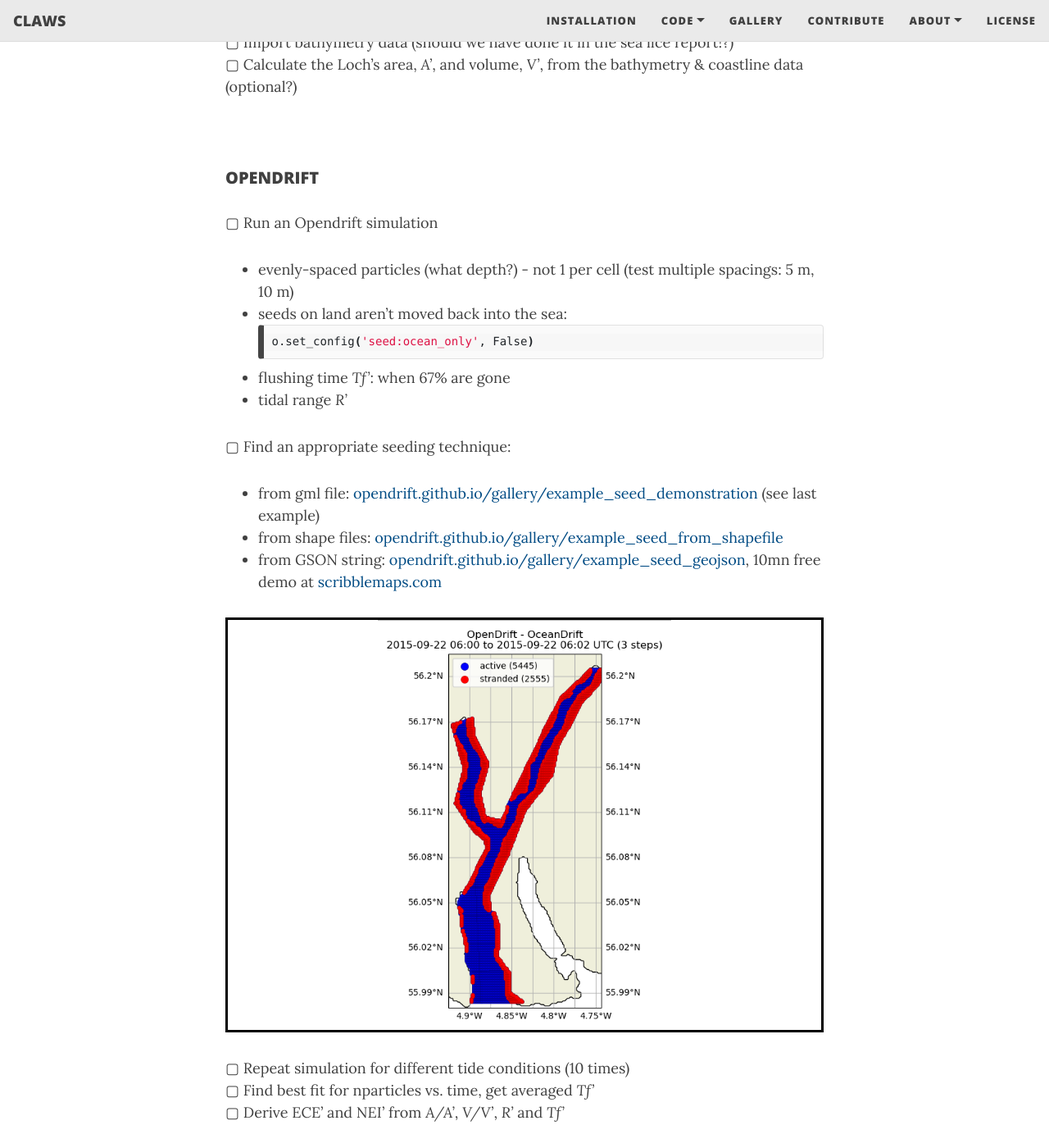
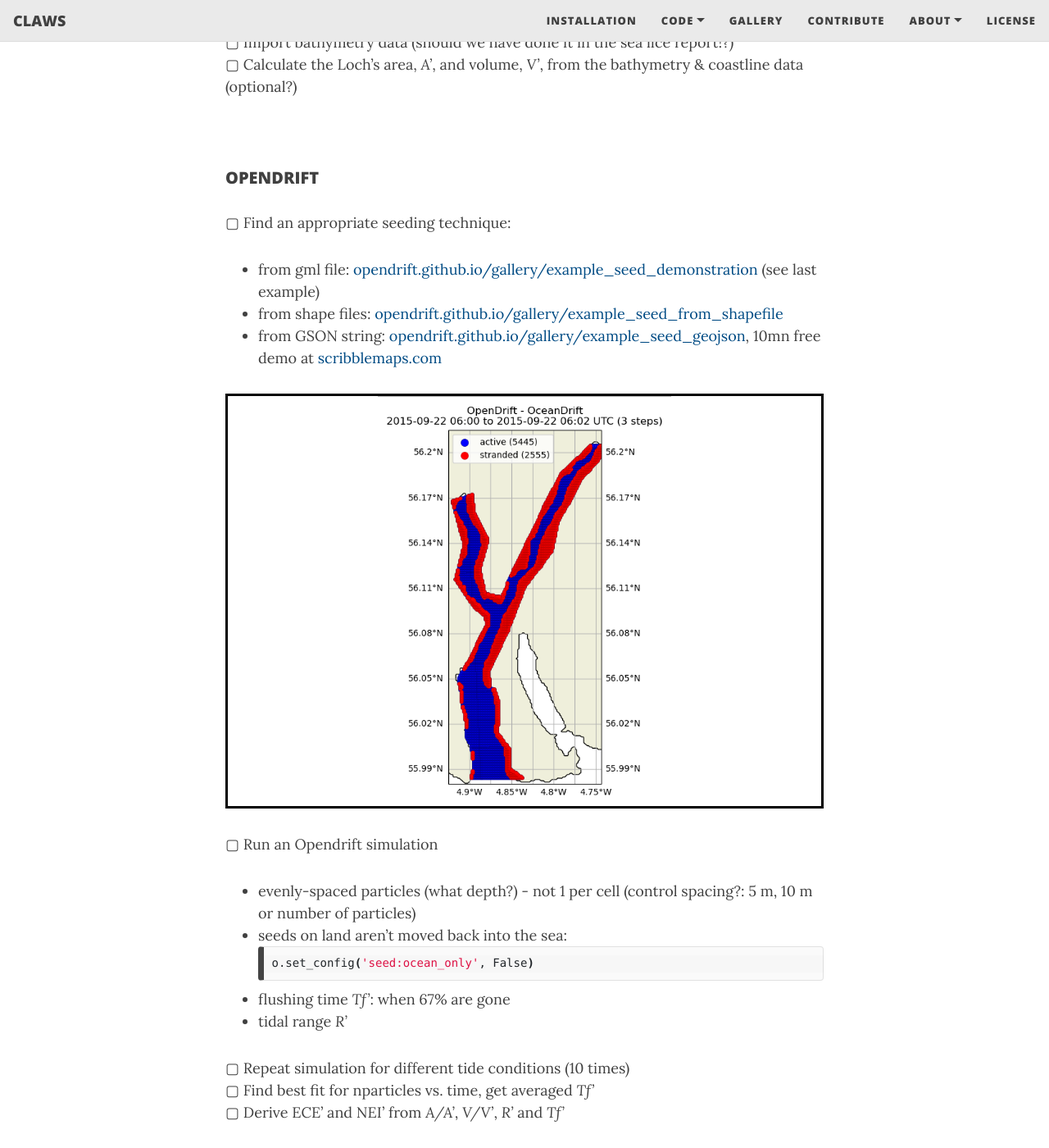
Before and after one commit to claws-scot/claws-scot.github.io, a Jekyll site: the page built from meeting-220613-N.md, in a window 1280 px wide and 1400 px high, scrolled down 3201 px. Shown: the whole window at 82% size. Built offline with Jekyll 4.4.1, drawn with Linux system fonts in a browser that asks for light colours; nearby versions of some CDN libraries.

Commit message:
Editing web pages

````diff
--- a/meeting-220613-N.md
+++ b/meeting-220613-N.md
@@ -93,8 +93,17 @@ Reference: <a href="http://marine.gov.scot/taxonomy/term/17/">http://marine.gov.
 
 &nbsp;
 <h5>OPENDRIFT</h5>
+&#9634; Find an appropriate seeding technique:
+  - from gml file: <a href="https://opendrift.github.io/gallery/example_seed_demonstration.html">opendrift.github.io/gallery/example_seed_demonstration</a> (see last example)
+  - from shape files: <a href="https://opendrift.github.io/gallery/example_seed_from_shapefile.html">opendrift.github.io/gallery/example_seed_from_shapefile</a>
+  - from GSON string: <a href="https://opendrift.github.io/gallery/example_seed_geojson.html">opendrift.github.io/gallery/example_seed_geojson</a>, 10mn free demo at <a href="www.scribblemaps.com"> scribblemaps.com</a>
+
+<p align="center" style="border-style:solid; border:2; border-color:black">
+  <img src="/docs/meeting/better-seeding.png" style="height:500px">
+</p>
+
 &#9634; Run an Opendrift simulation
-  * evenly-spaced particles (what depth?) - not 1 per cell (test multiple spacings: 5 m, 10 m)
+  * evenly-spaced particles (what depth?) - not 1 per cell (control spacing?: 5 m, 10 m or number of particles)
   * seeds on land aren't moved back into the sea:
     ```sh
     o.set_config('seed:ocean_only', False)
@@ -105,15 +114,6 @@ Reference: <a href="http://marine.gov.scot/taxonomy/term/17/">http://marine.gov.
   * flushing time _Tf'_: when 67% are gone
   * tidal range _R'_
 
-&#9634; Find an appropriate seeding technique:
-  - from gml file: <a href="https://opendrift.github.io/gallery/example_seed_demonstration.html">opendrift.github.io/gallery/example_seed_demonstration</a> (see last example)
-  - from shape files: <a href="https://opendrift.github.io/gallery/example_seed_from_shapefile.html">opendrift.github.io/gallery/example_seed_from_shapefile</a>
-  - from GSON string: <a href="https://opendrift.github.io/gallery/example_seed_geojson.html">opendrift.github.io/gallery/example_seed_geojson</a>, 10mn free demo at <a href="www.scribblemaps.com"> scribblemaps.com</a>
-
-<p align="center" style="border-style:solid; border:2; border-color:black">
-  <img src="/docs/meeting/better-seeding.png" style="height:500px">
-</p>
-
 &#9634; Repeat simulation for different tide conditions (10 times)
 &#9634; Find best fit for nparticles vs. time, get averaged _Tf'_
 &#9634; Derive ECE' and NEI' from _A/A'_, _V/V'_, _R'_ and _Tf'_
````
